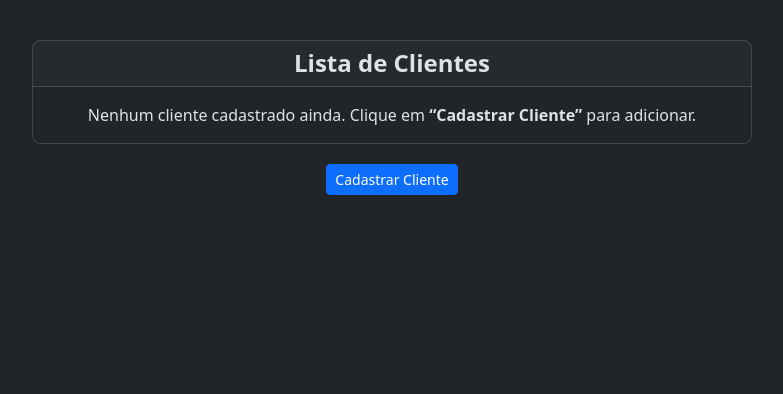
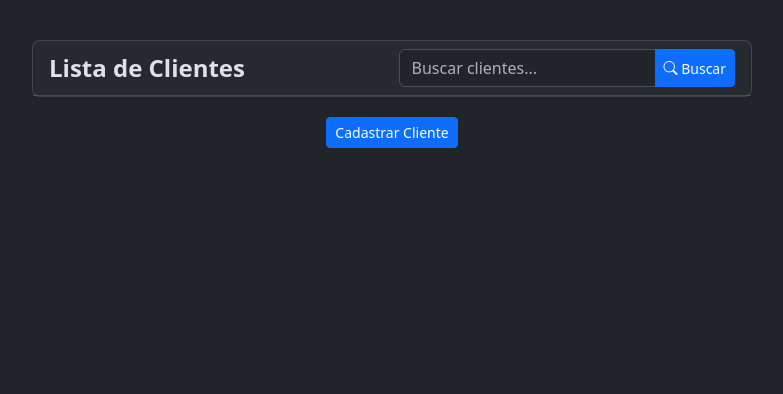
Before and after one commit to barrigaverd/Projeto-Oficina, a Flask app: template templates/listar_clientes.html in a window 1280 px wide. Shown: the part 57-451 px from the top of the page, without its empty margins (248-1031 px from the left). Run offline with Flask 3, Linux system fonts and the light colour scheme; the template is opened without the code that fills it, so the values that code supplies are empty.

Commit message:
adicionado campo de busca

```diff
--- a/app.py
+++ b/app.py
@@ -387,10 +387,16 @@
 
     return render_template("editar_cliente.html", cliente_a_editar = cliente_a_editar)
 
-@app.route("/clientes")
+@app.route("/clientes", methods = ["GET"])
 @role_required('funcionario')
 def listar_clientes():
-    clientes = Cliente.query.all()
+    termo_busca = request.args.get("termo_busca")
+    query_clientes = Cliente.query
+
+    if termo_busca:
+        query_clientes = query_clientes.filter(Cliente.nome.ilike(f"%{termo_busca}%"))
+
+    clientes = query_clientes.all()
     return render_template("listar_clientes.html", clientes = clientes)
 
 @app.route("/cliente/<int:id>")
@@ -478,7 +484,13 @@
 @app.route("/servicos")
 @role_required('funcionario')
 def listar_servicos():
-    servicos = Servico.query.all()
+    termo_busca = request.args.get("termo_busca")
+    servico_query = Servico.query
+
+    if termo_busca:
+        servico_query = servico_query.filter(Servico.descricao_servico.ilike(f"%{termo_busca}%"))
+
+    servicos = servico_query.all()
 
     return render_template("listar_servicos.html", servicos = servicos)
 
@@ -539,10 +551,16 @@
     flash("Serviço apagado com sucesso!", "success")
     return redirect(url_for("listar_servicos"))
 
-@app.route("/peca")
+@app.route("/peca", methods = ["GET"])
 @role_required('funcionario')
 def listar_pecas():
-    pecas = Peca.query.all()
+    termo_busca = request.args.get("termo_busca")
+    pecas_query = Peca.query
+
+    if termo_busca:
+        pecas_query = pecas_query.filter(Peca.nome_peca.ilike(f"%{termo_busca}%"))
+
+    pecas = pecas_query.all()
 
     return render_template("listar_pecas.html", pecas = pecas)
 
--- a/templates/listar_clientes.html
+++ b/templates/listar_clientes.html
@@ -1,23 +1,41 @@
 {% extends 'base.html' %}
 
 {% block content %}
+
 <div class="d-flex justify-content-center">
   <div class="card shadow-sm w-100 rounded-3 mx-auto my-3" style="max-width: 45rem">
-        <h4 class="card-header text-center fw-bold">Lista de Clientes</h4>
 
+    <!-- Header com título e busca -->
+    <div class="card-header">
+      <div class="d-flex flex-column flex-md-row justify-content-between align-items-center">
+        <h4 class="fw-bold mb-2 mb-md-0">Lista de Clientes</h4>
+
+        <!-- Campo de busca -->
+        <form action="{{ url_for('listar_clientes')}}" method="GET" class="w-auto w-md-auto align-content-end">
+          <div class="input-group">
+            <input type="text" name="termo_busca" class="form-control" placeholder="Buscar clientes..." value="{{ request.args.get('termo_busca', '') }}">
+            <button type="submit" class="btn btn-primary btn-sm">
+              <i class="bi bi-search"></i> Buscar
+            </button>
+          </div>
+        </form>
+      </div>
+    </div>
+
+    <!-- Lista de clientes -->
     {% if clientes|length == 0 %}
-        <div class="alert-list alert-info m-3 text-center">
+    <div class="alert alert-info m-3 text-center">
       Nenhum cliente cadastrado ainda. Clique em <strong>“Cadastrar Cliente”</strong> para adicionar.
     </div>
     {% else %}
-        {% for cliente in clientes%}
+      {% for cliente in clientes %}
       <div class="d-flex justify-content-between align-items-center mt-2 pb-2 border-bottom">
         <div class="ms-2">
-                <p class="card-text">{{cliente.nome}}</p>
+          <p class="card-text mb-0">{{ cliente.nome }}</p>
         </div>
         <div class="me-2">
-                <a class="btn btn-warning btn-sm" href="{{url_for('detalhes_cliente', id=cliente.id)}}">Pedidos</a>
-                <a class="btn btn-warning btn-sm" href="{{url_for('editar_cliente', id=cliente.id)}}">Editar</a>
+          <a class="btn btn-warning btn-sm" href="{{ url_for('detalhes_cliente', id=cliente.id) }}">Pedidos</a>
+          <a class="btn btn-warning btn-sm" href="{{ url_for('editar_cliente', id=cliente.id) }}">Editar</a>
           <a class="btn btn-danger btn-sm"
              href="{{ url_for('deletar_cliente', id=cliente.id) }}"
              onclick="return confirm('Tem certeza que deseja excluir {{ cliente.nome }}?');">
@@ -25,11 +43,13 @@
           </a>
         </div>
       </div>
-        {%endfor%}
+      {% endfor %}
     {% endif %}
 
   </div>
 </div>
+
+<!-- Botão cadastrar cliente -->
 <div class="d-flex justify-content-center">
   <a class="btn btn-primary btn-sm my-1 align-self-center" href="{{ url_for('cadastrar_cliente') }}">
     Cadastrar Cliente
```
Also changed, not shown: templates/listar_pecas.html (+16 -1 lines), templates/listar_servicos.html (+16 -1 lines). Lines whose indentation alone changed are shown as unchanged.
